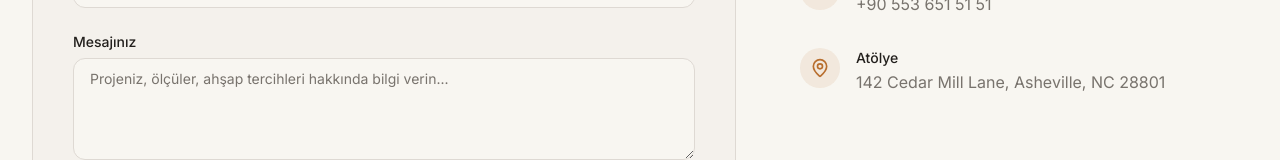
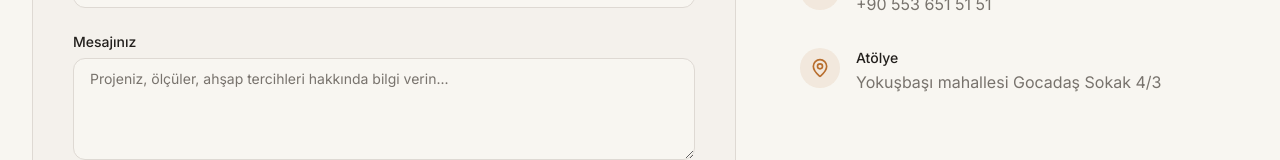
Before and after one commit to RecepCelik1/wooden-furniture, a Next.js app: page /urunler/dis-cephe in a window 1280 px wide. Shown: the part 1690-1850 px from the top of the page. Built offline with nearby package versions, Linux system fonts and the light colour scheme.

Commit message:
correcting adress

```diff
--- a/components/contact-section.tsx
+++ b/components/contact-section.tsx
@@ -245,7 +245,7 @@ export function ContactSection() {
                 <div>
                   <p className="text-sm font-medium text-foreground">Atölye</p>
                   <p className="mt-0.5 text-[15px] text-muted-foreground sm:text-base">
-                    142 Cedar Mill Lane, Asheville, NC 28801
+                    Yokuşbaşı mahallesi Gocadaş Sokak 4/3
                   </p>
                 </div>
               </li>
--- a/components/footer.tsx
+++ b/components/footer.tsx
@@ -57,7 +57,7 @@ export function Footer() {
             {"2026 Oakwood & Co. Tüm hakları saklıdır."}
           </p>
           <p className="text-xs text-primary-foreground/40">
-            142 Cedar Mill Lane, Asheville, NC 28801
+            Yokuşbaşı mahallesi Gocadaş Sokak 4/3
           </p>
         </div>
       </div>
```
